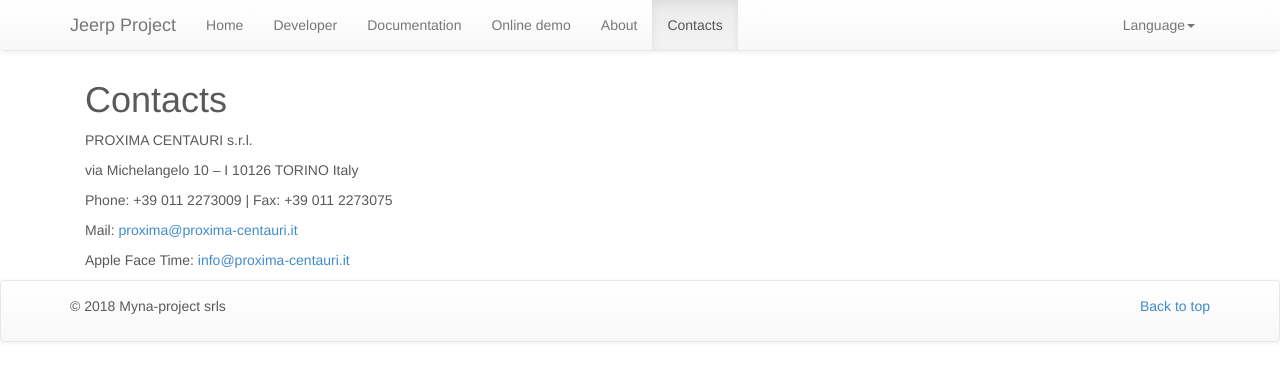
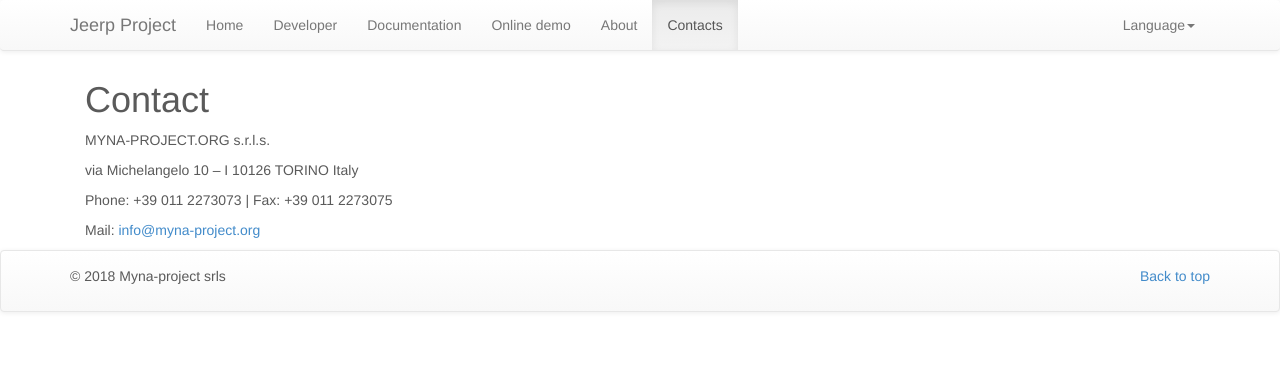
Before and after one commit to Jeerp/Jeerp.github.io, a Jekyll site: the page built from eng/contact.html, in a window 1280 px wide. Shown: the top 381 px of the page. Built offline with Jekyll 4.4.1, drawn with Linux system fonts in a browser that asks for light colours; nearby versions of some CDN libraries; Markdown is read by kramdown in place of the engine named in the settings.

Commit message:
Updated About and Contact info

```diff
--- a/eng/about.html
+++ b/eng/about.html
@@ -9,7 +9,7 @@ active: about
            <div class="col-lg-12 col-md-12">
                <h1> About </h1>
                <p>Since 1995, starting from economic, statistic and computing skills, we deal with complex models applied to Economics and Energy. In Applied Economics we have developed monitoring systems of wealth, positive and negative , created in businesses, applying econometric techniques, statistical analysis and business intelligence.</p>
-               <p>These activities were carried out in partnership with the University of Turin’s Department of Mathematics’ statistic and probability research group.</p>
+               <p>These activities were carried out in partnership with the University of Turinâ€™s Department of Mathematics (Statistic and probability research group).</p>
                <p>In the field of Energy we have developed monitoring systems of produced and consumed energy, in businesses, organizations and buildings, applying automation, collection and analysis of data skills.</p>
                <p>In every project, integration with existing settings is the driver, developing System Integration skills, dealing with hardware, software, and cloud services necessary to make the monitoring systems in perfect working condition, from the design to putting them into operation.</p>
                <p>During the realization of projects, we are also involved in the personalization and specialization of monitoring systems, writing customized software patches to allow adaptation in specific cases.</p>
--- a/eng/contact.html
+++ b/eng/contact.html
@@ -1,26 +1,25 @@
 ---
-title: About
+title: Contact
 layout: default
 lang: eng
 active: contact
 ---
 <div class="container">
     <div class="row">
-           <div class="col-lg-6 col-md-6">
-               <h1> Contacts </h1>
-               <table style="width: 100%; height: 92px;">
+        <div class="col-lg-6 col-md-6">
+            <h1> {{page.title}} </h1>
+            <table style="width: 100%; height: 92px;">
                 <tbody>
                     <tr>
                         <td align="left">
-                            <p>PROXIMA CENTAURI s.r.l.</p>
+                            <p>MYNA-PROJECT.ORG  s.r.l.s.</p>
                             <p>via Michelangelo 10 – I 10126 TORINO Italy</p>
-                            <p>Phone: +39 011 2273009 | Fax: +39 011 2273075</p>
-                            <p>Mail: <a href="mailto:proxima@proxima-centauri.it">proxima@proxima-centauri.it</a></p>
-                            <p>Apple Face Time: <a href="mailto:info@proxima-centauri.it">info@proxima-centauri.it</a></p>
+                            <p>Phone: +39 011 2273073 | Fax: +39 011 2273075</p>
+                            <p>Mail: <a href="mailto:info@myna-project.org">info@myna-project.org</a></p>
                         </td>
                     </tr>
                 </tbody>
             </table>
-           </div>
+        </div>
     </div>
 </div>
```
Also changed, not shown: ita/about.html (+4 -5 lines), ita/contact.html (+7 -8 lines).
